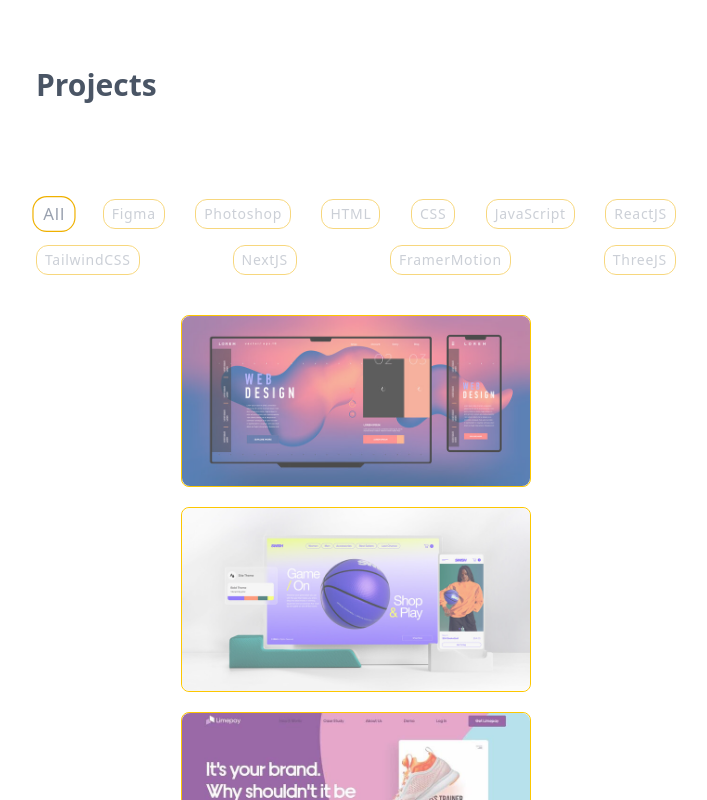
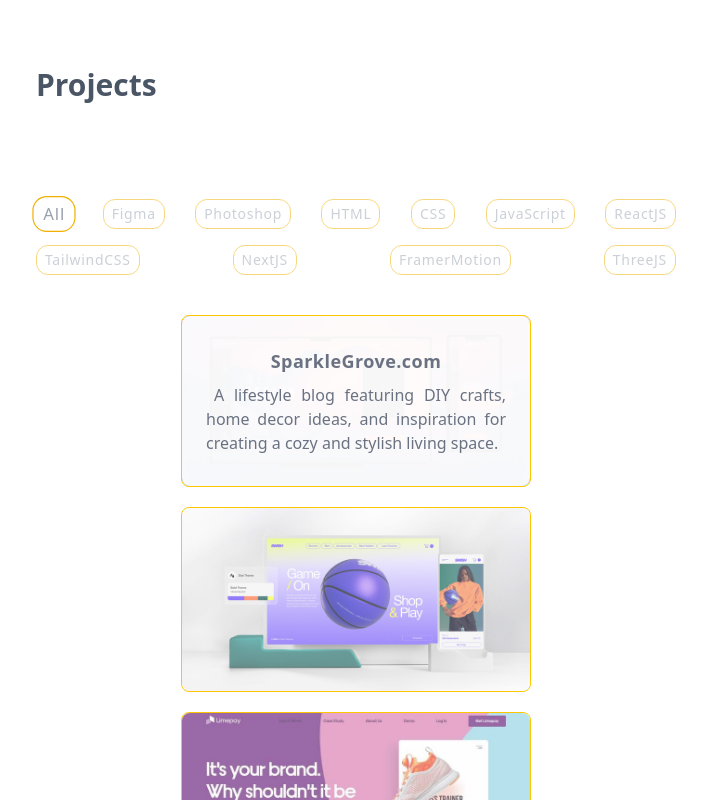
Before and after one commit to Tsigie-beyene/portfolio-website, a Next.js app: page / in a window 1280 px wide. Both pictures are taken after a click on the element 640 px from the left and 5566 px from the top of the page. Shown: the part 5166-5966 px from the top of the page, without its empty margins (284-991 px from the left). Built offline with nearby package versions, Linux system fonts and the light colour scheme.

Commit message:
finshed the project section

```diff
--- a/src/components/Projects.jsx
+++ b/src/components/Projects.jsx
@@ -54,9 +54,10 @@ function Projects() {
                 ))
             })
             .map((data,i)=>(
-                <div key ={`id-${i}`}>
+                <motion.div key ={`id-${i}`}
+                layout>
                 <Project  data={data} index={i}/>
-                </div>
+                </motion.div>
             ))}
 
         </div>
--- a/src/components/sub/Project.jsx
+++ b/src/components/sub/Project.jsx
@@ -1,8 +1,17 @@
  "use client"
  import Image from "next/image"
+ import {motion} from "framer-motion"
+ import {useState} from "react"
 function Project({data,index}) {
+  const[show,setShow] = useState(false)
   return (
-    <div className=" relative w-[350px] sm:w-full h-max border
+    <motion.div
+    initial={{opacity:0,y:index%2===0 ? 100 : -100}}
+    whileInView={{opacity:1,y:0}}
+    viewport={{once:true}}
+    transition={{duration:1,type:'spring',stiffness:100}}
+    onClick={()=>setShow((show)=>!show)}
+    className=" relative w-[350px] sm:w-full h-max border
     border-yellow-400 rounded-lg cursor-pointer">
         <Image src={data.url}
          alt="Project Image"
@@ -10,12 +19,15 @@ function Project({data,index}) {
             height={400}
             className="rounded-lg opacity-70"
         />
-        <div className="absolute top-0 w-full h-full flex flex-col items-center
-        justify-center gap-y-2 bg-white/95 p-6 rounded-lg hidden ">
+        <motion.div
+        initial={{opacity:0}}
+        animate={{opacity:show ? 1 : 0}}
+        className="absolute top-0 w-full h-full flex flex-col items-center
+        justify-center gap-y-2 bg-white/95 p-6 rounded-lg ">
             <h2 className="text-lg font-bold tracking-wide text-gray-500">{data.name}</h2>
             <p className="text-justify text-gray-500 first-letter:pl-2">{data.desc}</p>
-        </div>
-    </div>
+        </motion.div>
+    </motion.div>
   )
 }
 
```
